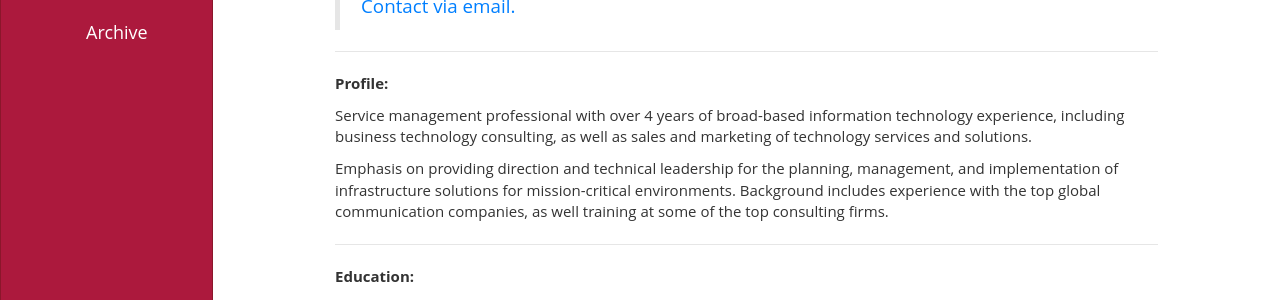
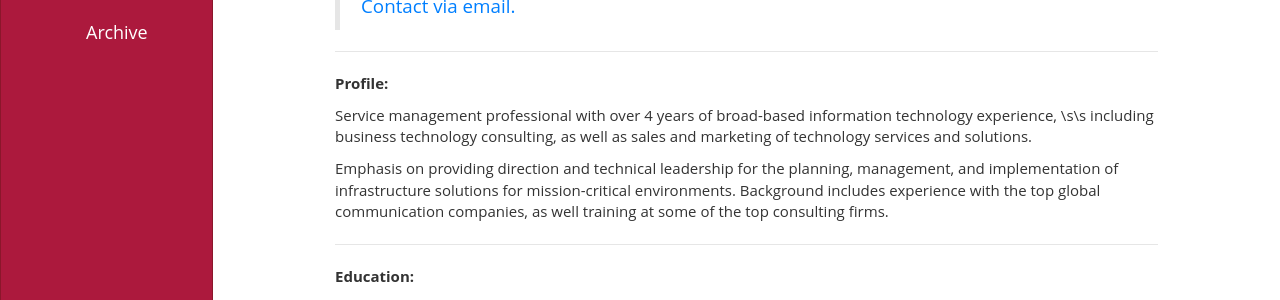
Before and after one commit to danconsults/metroblog, a Jekyll site: the page built from resume/index.md, in a window 1280 px wide and 900 px high. Shown: the part 281-581 px from the top of the window. Built offline with Jekyll 4.4.1, drawn with Linux system fonts in a browser that asks for light colours.

Commit message:
asdasd
asda

```diff
--- a/resume/index.md
+++ b/resume/index.md
@@ -19,7 +19,7 @@ theme: red
 
 **Profile:**
 
-Service management professional with over 4 years of broad-based information technology experience, including business technology consulting,
+Service management professional with over 4 years of broad-based information technology experience, \s\s including business technology consulting,
 as well as sales and marketing of technology services and solutions.
 
 Emphasis on providing direction and technical leadership for the planning,
```
